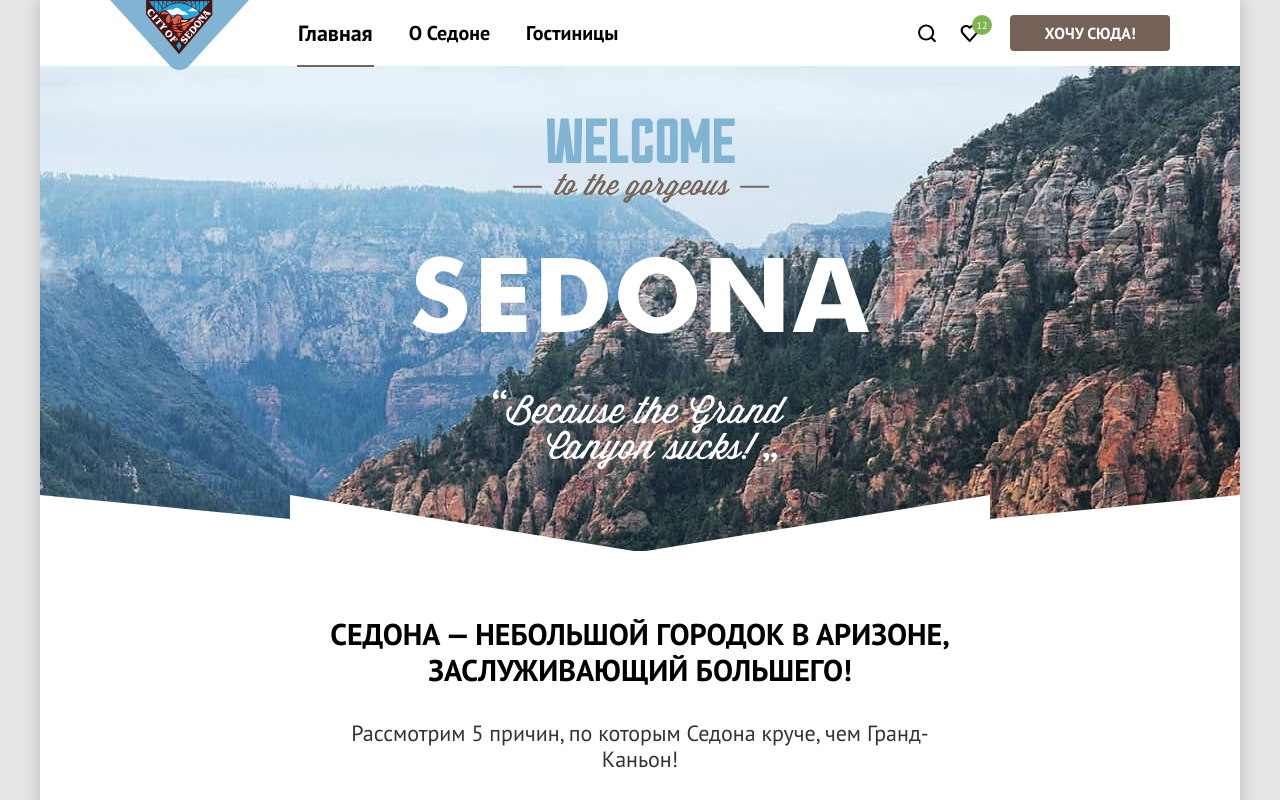
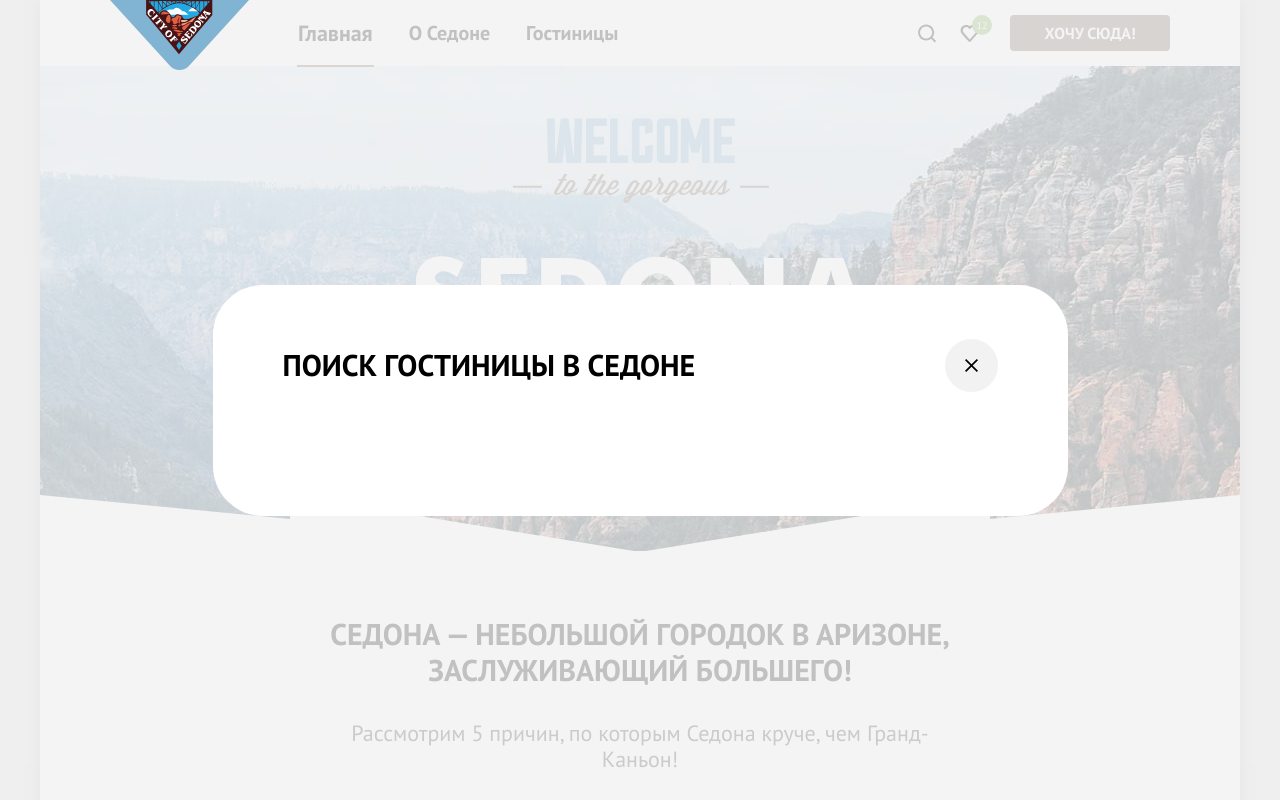
Before and after one commit to htmlacademy-htmlcss/2044617-sedona-34, a plain HTML site: page index.html in a window 1280 px wide. Shown: the top 800 px of the page. Drawn offline with Linux system fonts and the light colour scheme.

Commit message:
стилизует каталог

```diff
--- a/index.html
+++ b/index.html
@@ -205,8 +205,7 @@
               <a class="social-link" href="https://vk.com/htmlacademy">
                 <svg class="social-icon" width="24" height="15" viewBox="0 0 24 15" xmlns="http://www.w3.org/2000/svg">
                   <path fill-rule="evenodd" clip-rule="evenodd"
-                    d="M23.45 1.448C23.616 0.902 23.45 0.5 22.655 0.5H20.03C19.362 0.5 19.054 0.847 18.887 1.23C18.887 1.23 17.552 4.426 15.661 6.502C15.049 7.104 14.771 7.295 14.437 7.295C14.27 7.295 14.019 7.104 14.019 6.557V1.448C14.019 0.792 13.835 0.5 13.279 0.5H9.151C8.734 0.5 8.483 0.804 8.483 1.093C8.483 1.714 9.429 1.858 9.526 3.606V7.404C9.526 8.237 9.373 8.388 9.039 8.388C8.149 8.388 5.984 5.177 4.699 1.503C4.45 0.788 4.198 0.5 3.527 0.5H0.9C0.15 0.5 0 0.847 0 1.23C0 1.912 0.89 5.3 4.145 9.781C6.315 12.841 9.37 14.5 12.153 14.5C13.822 14.5 14.028 14.132 14.028 13.497V11.184C14.028 10.447 14.186 10.3 14.715 10.3C15.105 10.3 15.772 10.492 17.33 11.967C19.11 13.716 19.403 14.5 20.405 14.5H23.03C23.78 14.5 24.156 14.132 23.94 13.404C23.702 12.68 22.852 11.629 21.725 10.382C21.113 9.672 20.195 8.907 19.916 8.524C19.527 8.033 19.638 7.814 19.916 7.377C19.916 7.377 23.116 2.951 23.449 1.448H23.45Z"
-                    />
+                    d="M23.45 1.448C23.616 0.902 23.45 0.5 22.655 0.5H20.03C19.362 0.5 19.054 0.847 18.887 1.23C18.887 1.23 17.552 4.426 15.661 6.502C15.049 7.104 14.771 7.295 14.437 7.295C14.27 7.295 14.019 7.104 14.019 6.557V1.448C14.019 0.792 13.835 0.5 13.279 0.5H9.151C8.734 0.5 8.483 0.804 8.483 1.093C8.483 1.714 9.429 1.858 9.526 3.606V7.404C9.526 8.237 9.373 8.388 9.039 8.388C8.149 8.388 5.984 5.177 4.699 1.503C4.45 0.788 4.198 0.5 3.527 0.5H0.9C0.15 0.5 0 0.847 0 1.23C0 1.912 0.89 5.3 4.145 9.781C6.315 12.841 9.37 14.5 12.153 14.5C13.822 14.5 14.028 14.132 14.028 13.497V11.184C14.028 10.447 14.186 10.3 14.715 10.3C15.105 10.3 15.772 10.492 17.33 11.967C19.11 13.716 19.403 14.5 20.405 14.5H23.03C23.78 14.5 24.156 14.132 23.94 13.404C23.702 12.68 22.852 11.629 21.725 10.382C21.113 9.672 20.195 8.907 19.916 8.524C19.527 8.033 19.638 7.814 19.916 7.377C19.916 7.377 23.116 2.951 23.449 1.448H23.45Z" />
                 </svg>
                 <span class="visually-hidden">
                   ссылка на группу Вконтакте
@@ -216,7 +215,8 @@
             <li class="social-item">
               <a class="social-link" href="https://t.me/htmlacademy">
                 <svg class="social-icon" width="18" height="16" viewBox="0 0 18 16" xmlns="http://www.w3.org/2000/svg">
-                  <path d="M16.7855 0.59926L0.840977 6.74776C-0.247172 7.18481 -0.240877 7.79184 0.641333 8.06253L4.73493 9.33953L14.2063 3.3637C14.6542 3.09121 15.0634 3.2378 14.727 3.53636L7.05332 10.4619H7.05152L7.05332 10.4628L6.77094 14.6823C7.18462 14.6823 7.36718 14.4925 7.5992 14.2686L9.58754 12.3351L13.7234 15.39C14.486 15.81 15.0337 15.5941 15.2234 14.6841L17.9384 1.88885C18.2163 0.774623 17.513 0.270117 16.7855 0.59926Z" />
+                  <path
+                    d="M16.7855 0.59926L0.840977 6.74776C-0.247172 7.18481 -0.240877 7.79184 0.641333 8.06253L4.73493 9.33953L14.2063 3.3637C14.6542 3.09121 15.0634 3.2378 14.727 3.53636L7.05332 10.4619H7.05152L7.05332 10.4628L6.77094 14.6823C7.18462 14.6823 7.36718 14.4925 7.5992 14.2686L9.58754 12.3351L13.7234 15.39C14.486 15.81 15.0337 15.5941 15.2234 14.6841L17.9384 1.88885C18.2163 0.774623 17.513 0.270117 16.7855 0.59926Z" />
                 </svg>
                 <span class="visually-hidden">
                   ссылка на канал в телеграмме
@@ -226,7 +226,8 @@
             <li class="social-item">
               <a class="social-link" href="https://www.youtube.com/user/htmlacademyru">
                 <svg class="social-icon" width="22" height="17" viewBox="0 0 22 17" xmlns="http://www.w3.org/2000/svg">
-                  <path d="M18.607 0H3.17413C1.31343 0 0 1.59375 0 3.4V13.4937C0 15.4062 1.31343 17 3.17413 17H18.8259C20.4677 17 22 15.4062 22 13.6V3.4C21.7811 1.59375 20.4677 0 18.607 0ZM7.66169 12.5375V4.4625L14.995 8.5L7.66169 12.5375Z" />
+                  <path
+                    d="M18.607 0H3.17413C1.31343 0 0 1.59375 0 3.4V13.4937C0 15.4062 1.31343 17 3.17413 17H18.8259C20.4677 17 22 15.4062 22 13.6V3.4C21.7811 1.59375 20.4677 0 18.607 0ZM7.66169 12.5375V4.4625L14.995 8.5L7.66169 12.5375Z" />
                 </svg>
                 <span class="visually-hidden">
                   ссылка на ютуб канал
@@ -250,22 +251,45 @@
           <a class="creator-link" href="https://htmlacademy.ru/">
             <svg class="creator-icon" width="115" height="33" viewBox="0 0 115 33" xmlns="http://www.w3.org/2000/svg">
               <path d="M0 12.9V15.5H2.5V12.9H0Z" />
-              <path d="M11.6 4.5C10 4.5 8.8 5.2 8 6.2H7.9V0H5.9V15.5H7.9V10.2C7.9 8.1 9.2 6.6 11.2 6.6C13 6.6 14.1 8 14.1 9.8V15.5H16.1V9.4C16.2 6.4 14.3 4.5 11.6 4.5Z" />
-              <path d="M26.6 4.8H21.8V1.1H19.8V4.9H17.9V6.9H19.8V12.9C19.8 14.6 20.8 15.6 22.5 15.6H26.6V13.6H22.9C22.2 13.6 21.8 13.2 21.8 12.5V6.8H26.6V4.8Z" />
-              <path d="M41.1 4.6C39.5 4.6 38.2 5.4 37.6 6.7H37.5C36.9 5.5 35.7 4.6 34.1 4.6C32.7 4.6 31.6 5.4 31 6.4H30.9V4.8H29V15.4H31V10C31 8 32 6.5 33.6 6.5C35.1 6.5 36 7.5 36 9.1V15.4H38V9.8C38 7.4 39.4 6.5 40.6 6.5C42.1 6.5 43 7.5 43 9.1V15.4H45V8.9C45.1 6.4 43.6 4.6 41.1 4.6Z" />
-              <path d="M47.8 12.7C47.8 14.4 48.8 15.4 50.6 15.4H52.6V13.4H50.9C50.2 13.4 49.8 13 49.8 12.3V0H47.8V12.7Z" />
-              <path d="M28.9 19.7C28 18.6 26.7 17.9 25 17.9C21.9 17.9 19.6 20.2 19.6 23.5C19.6 26.8 21.9 29.1 25 29.1C26.8 29.1 28 28.3 28.8 27.2H28.9V28.8H30.9V18.2H28.9V19.7ZM25.3 27.1C23.1 27.1 21.7 25.5 21.7 23.5C21.7 21.5 23.1 19.9 25.3 19.9C27.5 19.9 28.9 21.5 28.9 23.5C28.9 25.4 27.5 27.1 25.3 27.1Z" />
-              <path d="M44.2 22C43.7 19.6 41.6 17.9 38.8 17.9C35.4 17.9 33.2 20.4 33.2 23.5C33.2 26.6 35.4 29.1 38.8 29.1C41.6 29.1 43.7 27.3 44.2 24.9H42.1C41.7 26.2 40.4 27.2 38.8 27.2C36.6 27.2 35.2 25.6 35.2 23.6C35.2 21.6 36.6 20 38.8 20C40.4 20 41.6 21 42.1 22.2H44.2V22Z" />
-              <path d="M55.1 19.7C54.2 18.6 52.9 17.9 51.2 17.9C48.1 17.9 45.8 20.2 45.8 23.5C45.8 26.8 48.1 29.1 51.2 29.1C53 29.1 54.2 28.3 55 27.2H55.1V28.8H57.1V18.2H55.1V19.7ZM51.5 27.1C49.3 27.1 47.9 25.5 47.9 23.5C47.9 21.5 49.3 19.9 51.5 19.9C53.7 19.9 55.1 21.5 55.1 23.5C55.1 25.4 53.6 27.1 51.5 27.1Z" />
-              <path d="M68.7 19.8C67.8 18.7 66.5 17.9 64.8 17.9C61.7 17.9 59.4 20.2 59.4 23.5C59.4 26.8 61.6 29.1 64.8 29.1C66.5 29.1 67.8 28.3 68.6 27.3H68.7V28.8H70.7V13.4H68.7V19.8ZM65.1 27.1C62.9 27.1 61.5 25.5 61.5 23.5C61.5 21.5 62.9 19.9 65.1 19.9C67.3 19.9 68.7 21.5 68.7 23.5C68.6 25.5 67.2 27.1 65.1 27.1Z" />
-              <path d="M78.3 17.9C75 17.9 72.8 20.4 72.8 23.5C72.8 26.5 74.9 29.1 78.3 29.1C80.8 29.1 82.8 27.8 83.5 25.5H81.4C80.9 26.5 79.8 27.1 78.4 27.1C76.5 27.1 75.1 25.8 75 24.2H83.8C84 20.6 81.8 17.9 78.3 17.9ZM78.3 19.8C80 19.8 81.3 20.8 81.6 22.4H75.1C75.4 20.9 76.6 19.8 78.3 19.8Z" />
-              <path d="M98.2 17.9C96.6 17.9 95.3 18.7 94.6 19.9H94.5C93.9 18.7 92.7 17.9 91.1 17.9C89.7 17.9 88.6 18.6 88 19.7V18.2H86.1V28.8H88.1V23.4C88.1 21.4 89.1 20 90.7 19.9C92.2 19.9 93.1 20.9 93.1 22.5V28.8H95.1V23.2C95.1 20.8 96.5 19.9 97.7 19.9C99.2 19.9 100.1 20.9 100.1 22.5V28.8H102.1V22.3C102.2 19.7 100.7 17.9 98.2 17.9Z" />
-              <path d="M109.4 27L105.8 18.1H103.6L108.4 29.7C108.1 30.6 107.7 30.9 106.7 30.9H104.2V32.9H106.7C108.5 32.9 109.5 32.1 110.2 30.3L114.9 18.1H112.8L109.4 27Z" />
+              <path
+                d="M11.6 4.5C10 4.5 8.8 5.2 8 6.2H7.9V0H5.9V15.5H7.9V10.2C7.9 8.1 9.2 6.6 11.2 6.6C13 6.6 14.1 8 14.1 9.8V15.5H16.1V9.4C16.2 6.4 14.3 4.5 11.6 4.5Z" />
+              <path
+                d="M26.6 4.8H21.8V1.1H19.8V4.9H17.9V6.9H19.8V12.9C19.8 14.6 20.8 15.6 22.5 15.6H26.6V13.6H22.9C22.2 13.6 21.8 13.2 21.8 12.5V6.8H26.6V4.8Z" />
+              <path
+                d="M41.1 4.6C39.5 4.6 38.2 5.4 37.6 6.7H37.5C36.9 5.5 35.7 4.6 34.1 4.6C32.7 4.6 31.6 5.4 31 6.4H30.9V4.8H29V15.4H31V10C31 8 32 6.5 33.6 6.5C35.1 6.5 36 7.5 36 9.1V15.4H38V9.8C38 7.4 39.4 6.5 40.6 6.5C42.1 6.5 43 7.5 43 9.1V15.4H45V8.9C45.1 6.4 43.6 4.6 41.1 4.6Z" />
+              <path
+                d="M47.8 12.7C47.8 14.4 48.8 15.4 50.6 15.4H52.6V13.4H50.9C50.2 13.4 49.8 13 49.8 12.3V0H47.8V12.7Z" />
+              <path
+                d="M28.9 19.7C28 18.6 26.7 17.9 25 17.9C21.9 17.9 19.6 20.2 19.6 23.5C19.6 26.8 21.9 29.1 25 29.1C26.8 29.1 28 28.3 28.8 27.2H28.9V28.8H30.9V18.2H28.9V19.7ZM25.3 27.1C23.1 27.1 21.7 25.5 21.7 23.5C21.7 21.5 23.1 19.9 25.3 19.9C27.5 19.9 28.9 21.5 28.9 23.5C28.9 25.4 27.5 27.1 25.3 27.1Z" />
+              <path
+                d="M44.2 22C43.7 19.6 41.6 17.9 38.8 17.9C35.4 17.9 33.2 20.4 33.2 23.5C33.2 26.6 35.4 29.1 38.8 29.1C41.6 29.1 43.7 27.3 44.2 24.9H42.1C41.7 26.2 40.4 27.2 38.8 27.2C36.6 27.2 35.2 25.6 35.2 23.6C35.2 21.6 36.6 20 38.8 20C40.4 20 41.6 21 42.1 22.2H44.2V22Z" />
+              <path
+                d="M55.1 19.7C54.2 18.6 52.9 17.9 51.2 17.9C48.1 17.9 45.8 20.2 45.8 23.5C45.8 26.8 48.1 29.1 51.2 29.1C53 29.1 54.2 28.3 55 27.2H55.1V28.8H57.1V18.2H55.1V19.7ZM51.5 27.1C49.3 27.1 47.9 25.5 47.9 23.5C47.9 21.5 49.3 19.9 51.5 19.9C53.7 19.9 55.1 21.5 55.1 23.5C55.1 25.4 53.6 27.1 51.5 27.1Z" />
+              <path
+                d="M68.7 19.8C67.8 18.7 66.5 17.9 64.8 17.9C61.7 17.9 59.4 20.2 59.4 23.5C59.4 26.8 61.6 29.1 64.8 29.1C66.5 29.1 67.8 28.3 68.6 27.3H68.7V28.8H70.7V13.4H68.7V19.8ZM65.1 27.1C62.9 27.1 61.5 25.5 61.5 23.5C61.5 21.5 62.9 19.9 65.1 19.9C67.3 19.9 68.7 21.5 68.7 23.5C68.6 25.5 67.2 27.1 65.1 27.1Z" />
+              <path
+                d="M78.3 17.9C75 17.9 72.8 20.4 72.8 23.5C72.8 26.5 74.9 29.1 78.3 29.1C80.8 29.1 82.8 27.8 83.5 25.5H81.4C80.9 26.5 79.8 27.1 78.4 27.1C76.5 27.1 75.1 25.8 75 24.2H83.8C84 20.6 81.8 17.9 78.3 17.9ZM78.3 19.8C80 19.8 81.3 20.8 81.6 22.4H75.1C75.4 20.9 76.6 19.8 78.3 19.8Z" />
+              <path
+                d="M98.2 17.9C96.6 17.9 95.3 18.7 94.6 19.9H94.5C93.9 18.7 92.7 17.9 91.1 17.9C89.7 17.9 88.6 18.6 88 19.7V18.2H86.1V28.8H88.1V23.4C88.1 21.4 89.1 20 90.7 19.9C92.2 19.9 93.1 20.9 93.1 22.5V28.8H95.1V23.2C95.1 20.8 96.5 19.9 97.7 19.9C99.2 19.9 100.1 20.9 100.1 22.5V28.8H102.1V22.3C102.2 19.7 100.7 17.9 98.2 17.9Z" />
+              <path
+                d="M109.4 27L105.8 18.1H103.6L108.4 29.7C108.1 30.6 107.7 30.9 106.7 30.9H104.2V32.9H106.7C108.5 32.9 109.5 32.1 110.2 30.3L114.9 18.1H112.8L109.4 27Z" />
             </svg>
           </a>
         </section>
       </div>
     </footer>
+    <div class="modal-container">
+      <div class="modal modal-auth">
+        <button class="modal-close-button">
+          <span class="visually-hidden">Закрыть</span>
+        </button>
+        <section class="modal-content">
+          <h2 class="modal-title">
+            Поиск гостиницы в Седоне
+          </h2>
+        </section>
+      </div>
+    </div>
   </body>
 
 </html>
--- a/styles/styles.css
+++ b/styles/styles.css
@@ -944,22 +944,24 @@ body {
   margin-left: 10px;
 }
 
-.breadcrumbs-icon {
+.breadcrumbs-link .breadcrumbs-icon {
   fill: #FFFFFF;
   display: block;
   margin: 0;
   padding: 0;
-}
-
-.breadcrumbs-icon:hover {
+  border: none;
+  outline: none;
+}
+
+.breadcrumbs-link:hover .breadcrumbs-icon {
   fill: rgba(255, 255, 255, 0.6);
 }
 
-.breadcrumbs-icon:focus {
+.breadcrumbs-link:focus .breadcrumbs-icon {
   fill: #FFFFFF;
 }
 
-.breadcrumbs-icon:active {
+.breadcrumbs-link:active .breadcrumbs-icon {
   fill: rgba(255, 255, 255, 0.3)
 }
 
@@ -1589,9 +1591,80 @@ body {
   color: #333;
 }
 
-.view-option {
-  display: block;
-  margin: 0;
-  padding: 0;
+.pagination .select {
   width: 160px;
 }
+
+.pagination .select-control {
+  padding-right: 52px;
+}
+
+/* Модальное окно */
+
+.modal-container {
+  position: fixed;
+  top: 0;
+  left: 0;
+  display: flex;
+  width: 100%;
+  height: 100%;
+  background-color: rgba(242, 242, 242, 0.8)
+}
+
+.modal {
+  position: relative;
+  margin: auto;
+  padding: 70px;
+  padding-top: 54px;
+  background-color: #FFFFFF;
+  border-radius: 50px;
+  offset: 0, 25px rgba(0, 0, 0, 0.15);
+}
+
+.modal-auth {
+  width: 715px;
+}
+
+.modal-close-button {
+  position: absolute;
+  padding: 0;
+  top: 54px;
+  right: 70px;
+  width: 53px;
+  height: 53px;
+  border: none;
+  border-radius: 50%;
+  background-color: #F2F2F2;
+  background-image: url("../images/modal-cross.svg");
+  background-repeat: no-repeat;
+  background-position: center;
+  cursor: pointer;
+}
+
+.modal-close-button:hover {
+  background-color: #E6E6E6;;
+}
+
+.modal-close-button:focus {
+  background-color: #E6E6E6;
+  outline: 3px solid #83B3D3;
+}
+
+.modal-close-button:active {
+  background-color: #E6E6E6;
+  opacity: 0.3;
+  outline: none;
+}
+
+.modal-title {
+  margin: 0;
+  margin-top: 8px;
+  margin-bottom: 63px;
+  margin-right: auto;
+  font-family: "PT Sans", sans-serif;
+  font-weight: 700;
+  font-size: 30px;
+  line-height: 36px;
+  color: #000000;
+  text-transform: uppercase;
+}
```
Also changed, not shown: catalog.html (+8 -6 lines), images/modal-cross.svg (added). Lines whose indentation alone changed are shown as unchanged.
